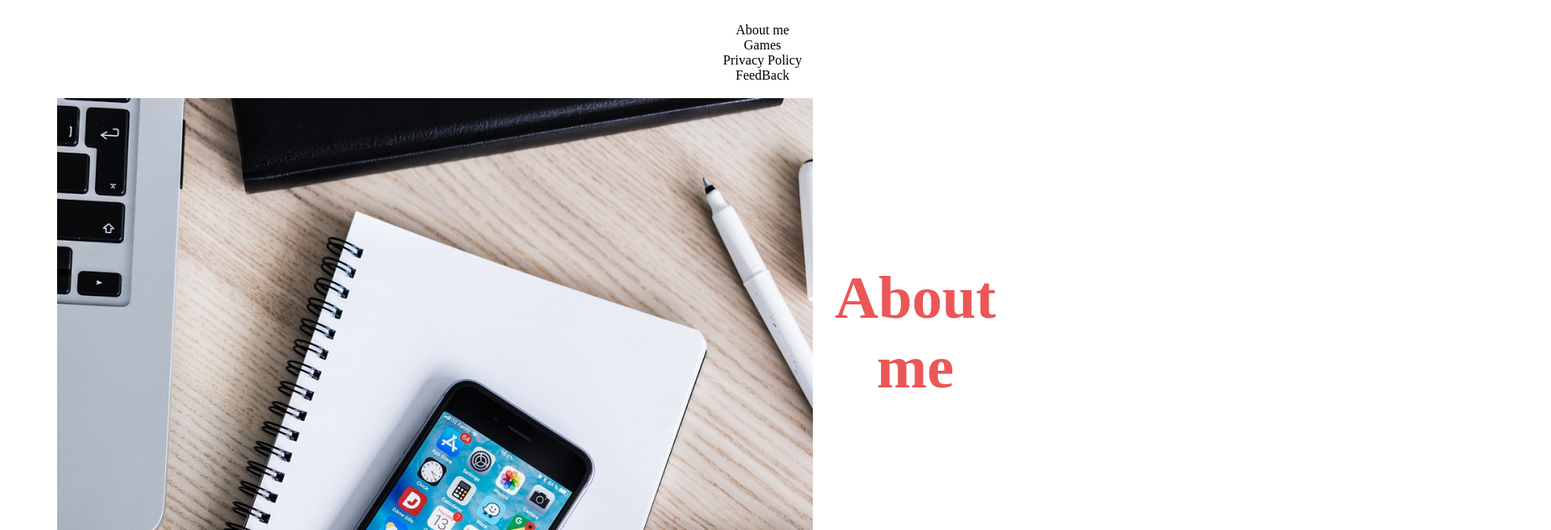
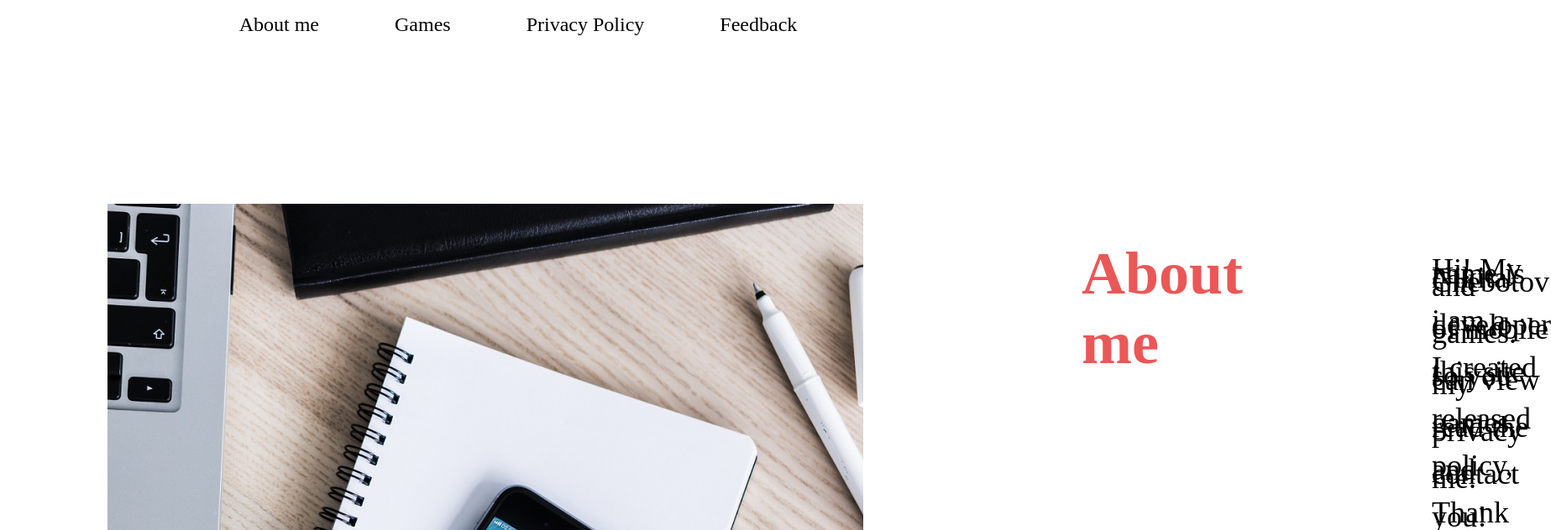
Before and after one commit to Chobotov/chobotov.github.io, a plain HTML site: page build_index.html in a window 1280 px wide. Shown: the part 212-844 px from the top of the page at 84% size, 1847 px wide, since content can reach past the window. Drawn offline with Linux system fonts and the light colour scheme.

Commit message:
add build_style

```diff
--- a/build_index.html
+++ b/build_index.html
@@ -5,7 +5,7 @@
 	<meta name = "keywords" content = "Chobotov,Games,TapSwap,Партфолио">
 	<meta name = "description" content = "Блог о процессе обучения веб-технологиям">
 	<title>Chobotov</title>
-		<link rel="stylesheet" href="style.css">
+	<link rel="stylesheet" href="build_style.css">
 </head>
 <body link="black" alink="red" vlink="black">
 	<header class="Logo">
@@ -16,34 +16,27 @@
 			<li><a href="#AboutMe">About me</a></li>
 			<li><a href="#Games">Games</a></li>
 			<li><a href="#PolicyPrivacy">Privacy Policy</a></li>
-				 		<li><a href="#FeedBack">FeedBack</a></li>
+			<li><a href="#FeedBack">Feedback</a></li>
 		</ul>
 	</nav>
-
-			<section id="AboutMe">
-				<img src = "img/Iphone.png" align="left">
-				<h1>About me</h1>
-				<h3>Hi! My name is Nikita Chebotov and  I am a developer of mobile games.
-					I created this site so you can view my released games, read the privacy policy, and contact me.
-Thank you!</h3>
-			</section>
-
-
-			<section id="Games">
-
-			</section>
-
-			<section id="PolicyPrivacy">
-
-			</section>
-
-			<section id="FeedBack">
-
-			</section>
-
 </body>
-
+<body>
+	<div class = "first-contanier">
+		<div>
+			<img src = "img/iphone.png" class="aboutMeImg">
+		</div>
+		<h3 id = "AboutMe">About me</h3>
+		<div class = "aboutMe">
+			<p>Hi! My name is Nikita Chebotov and</p>
+			<p>i am a developer of mobile games. </p>
+			<p>I created this site so you can view my </p>
+			<p>released games, read the privacy</p>
+			<p>policy, and contact me.</p>
+			<p>Thank you!</p>
+		</div>
+	</div>
+</body>
 <footer>
-
+	©2019 Chobotov
 </footer>
 </html>
--- /dev/null
+++ b/build_style.css
@@ -0,0 +1,59 @@
+a{
+	text-decoration: none;
+}
+
+div{
+	margin-top: 100px;
+	margin-bottom: 100px;
+	margin-left: 60px;
+	margin-right: 60px;
+}
+
+h3{
+	font-size: 72px;
+	color:#EB5757;
+	padding-top:70px;
+	padding-left: 200px;
+}
+
+nav{
+	text-align: center;
+}
+
+nav li{
+	display: inline-block;
+	font-size: 24px;
+	margin-left: : 86px;
+	margin-right: 86px;
+}
+
+footer{
+	color:black;
+	font-weight: lighter;
+	font-size: 36px;
+	text-align: center;
+	border-top:1px solid black;
+	padding: 5px;
+}
+
+.aboutMe{
+	line-height: 5px;
+	font-size: 36px;
+	padding-top: 40px;
+	padding-left: 165px;
+}
+
+.abourMeImg{
+
+}
+
+.first-contanier{
+	display: flex;
+	justify-content: space-between;
+}
+
+.Logo{
+	text-align: center;
+	margin-top: 55px;
+	margin-bottom: 19px;
+}
```
Lines whose indentation alone changed are shown as unchanged.
